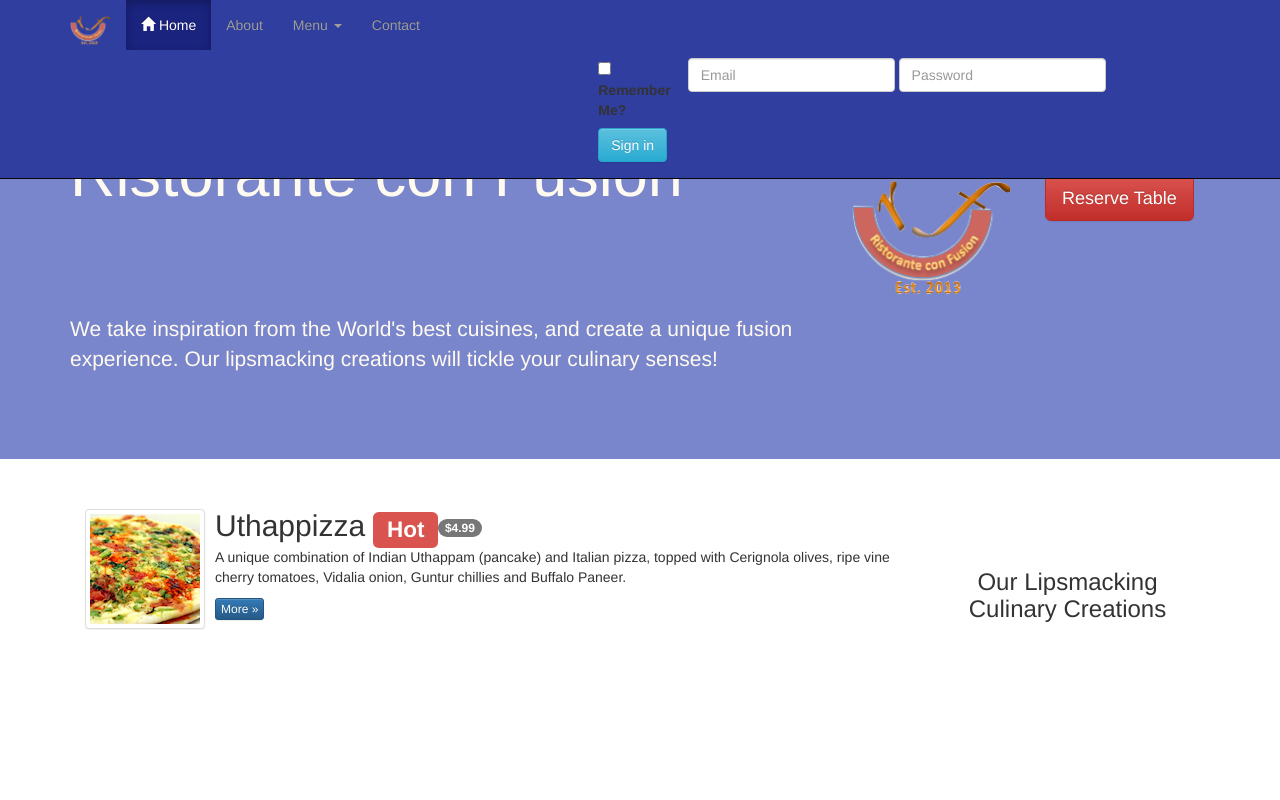
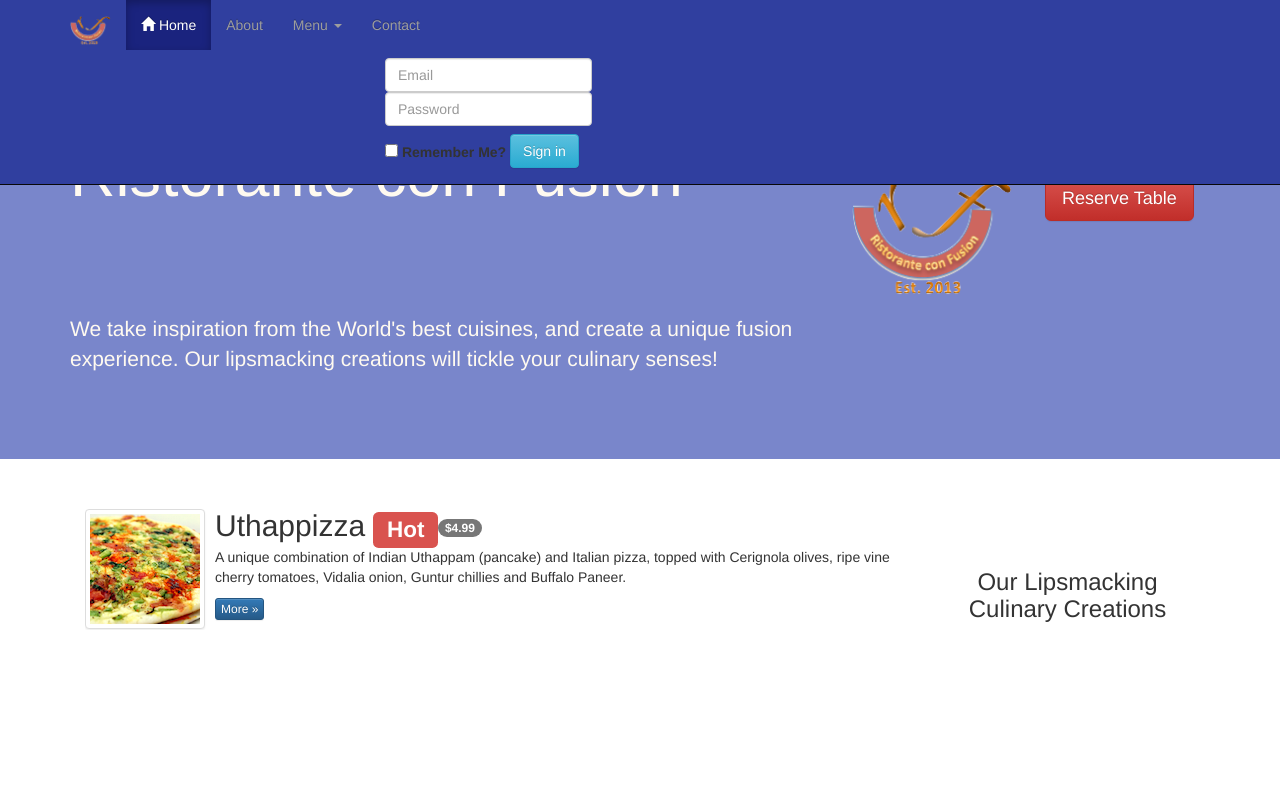
Before and after one commit to Rexie18/bootstraps, a plain HTML site: page index.html in a window 1280 px wide. Shown: the top 800 px of the page. Drawn offline with nearby package versions, Linux system fonts and the light colour scheme.

Commit message:
Update index.html

```diff
--- a/index.html
+++ b/index.html
@@ -64,12 +64,13 @@
 	 <li><a href="https://rexie18.github.io/bootstraps/contactus.html">Contact</a></li>
     </ul>
    </div>
+ <div class="col-xs-12 col-sm-3 col-sm-push-3">
   <form class="navbar-form navbar-right" role="signin">
   <div class="form-group">
     <input type="text" class="form-control" placeholder="Email">
     <input type="text" class="form-control" placeholder="Password">
   </div>
-  <div class="checkbox col-sm-2">
+  <div class="checkbox">
          <label class="checkbox-inline">
           <input type="checkbox" name="approve" value="">
           <strong>Remember Me?</strong>
@@ -78,8 +79,8 @@
     <button type="button" class="btn btn-info navbar-btn navbar-right">Sign in</button>
  </div>
     </div>
-
 </form>
+</div>
   </div>
  </nav>
 
```
